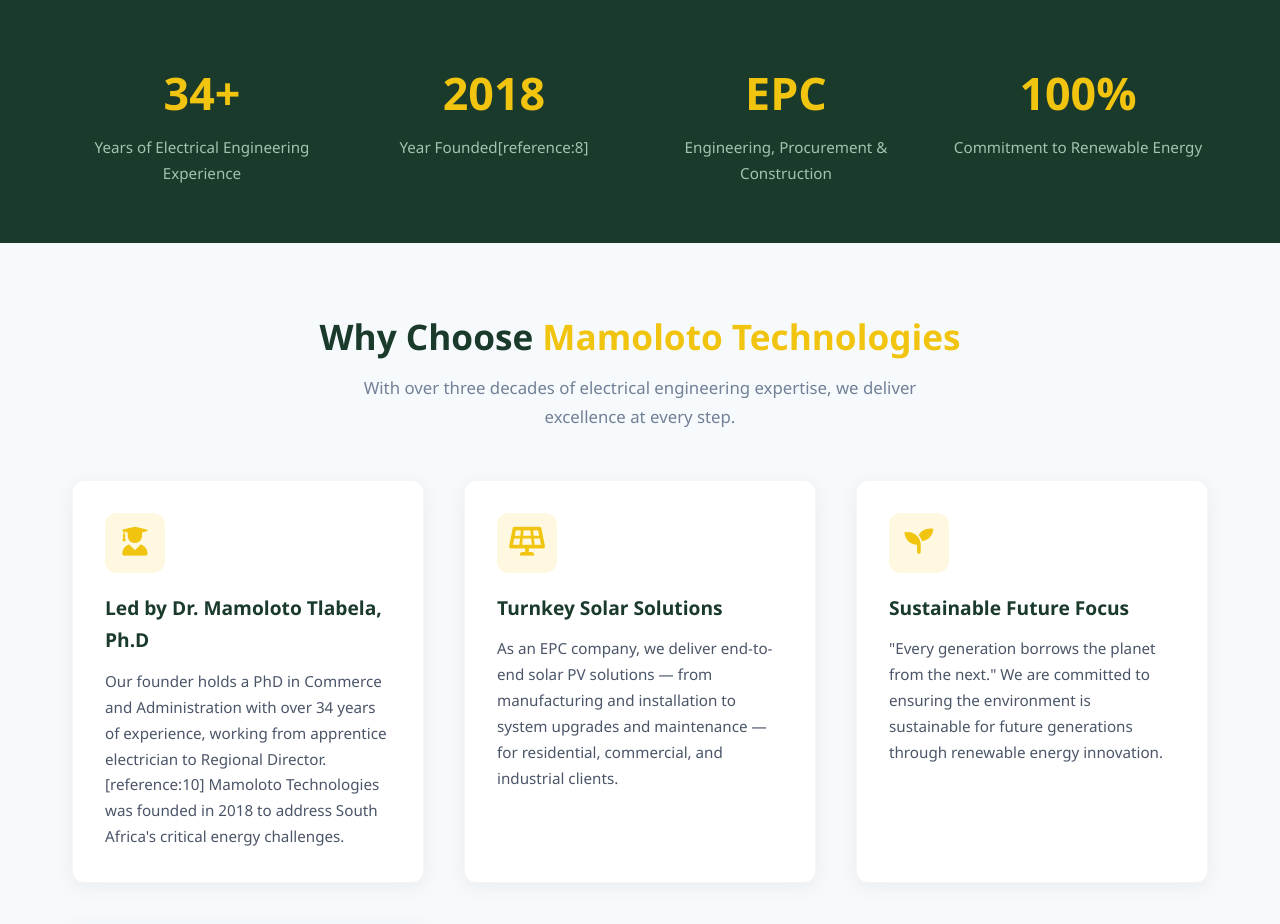
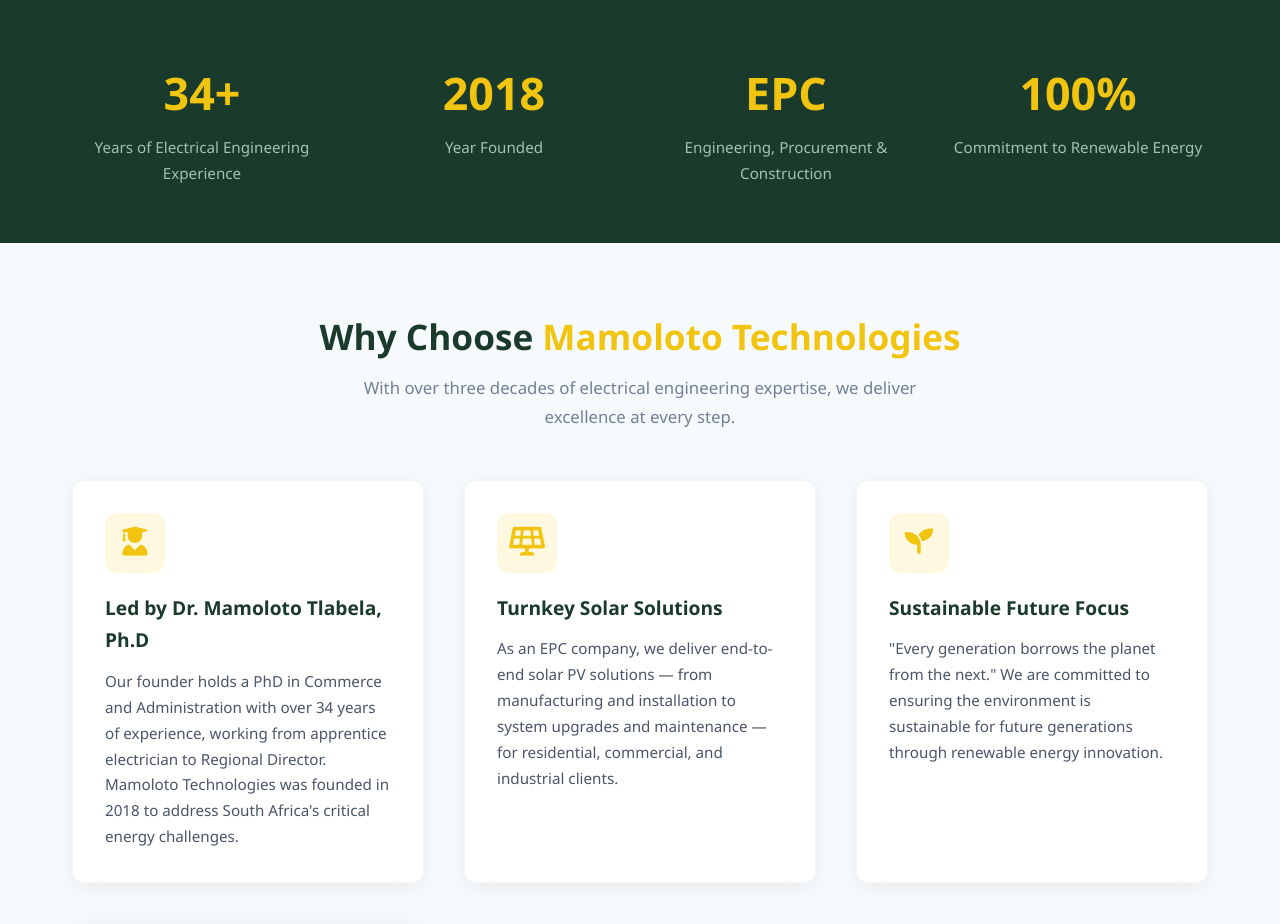
Before and after one commit to SlyDevData/Mamoloto-Technologies-Solar-PV-4, a Flask app: page / in a window 1280 px wide. Shown: the part 1252-2176 px from the top of the page. Run offline with Flask 3, Linux system fonts and the light colour scheme.

Commit message:
Fixed Home page

```diff
--- a/templates/index.html
+++ b/templates/index.html
@@ -72,7 +72,7 @@
             </div>
             <div>
                 <div class="stat-number">2018</div>
-                <div class="stat-label">Year Founded[reference:8]</div>
+                <div class="stat-label">Year Founded</div>
             </div>
             <div>
                 <div class="stat-number">EPC</div>
@@ -99,7 +99,7 @@
                 <h3>Led by Dr. Mamoloto Tlabela, Ph.D</h3>
                 <p>
                     Our founder holds a PhD in Commerce and Administration with over 34 years of experience,
-                    working from apprentice electrician to Regional Director.[reference:10] Mamoloto Technologies
+                    working from apprentice electrician to Regional Director. Mamoloto Technologies
                     was founded in 2018 to address South Africa's critical energy challenges.
                 </p>
             </div>
```
